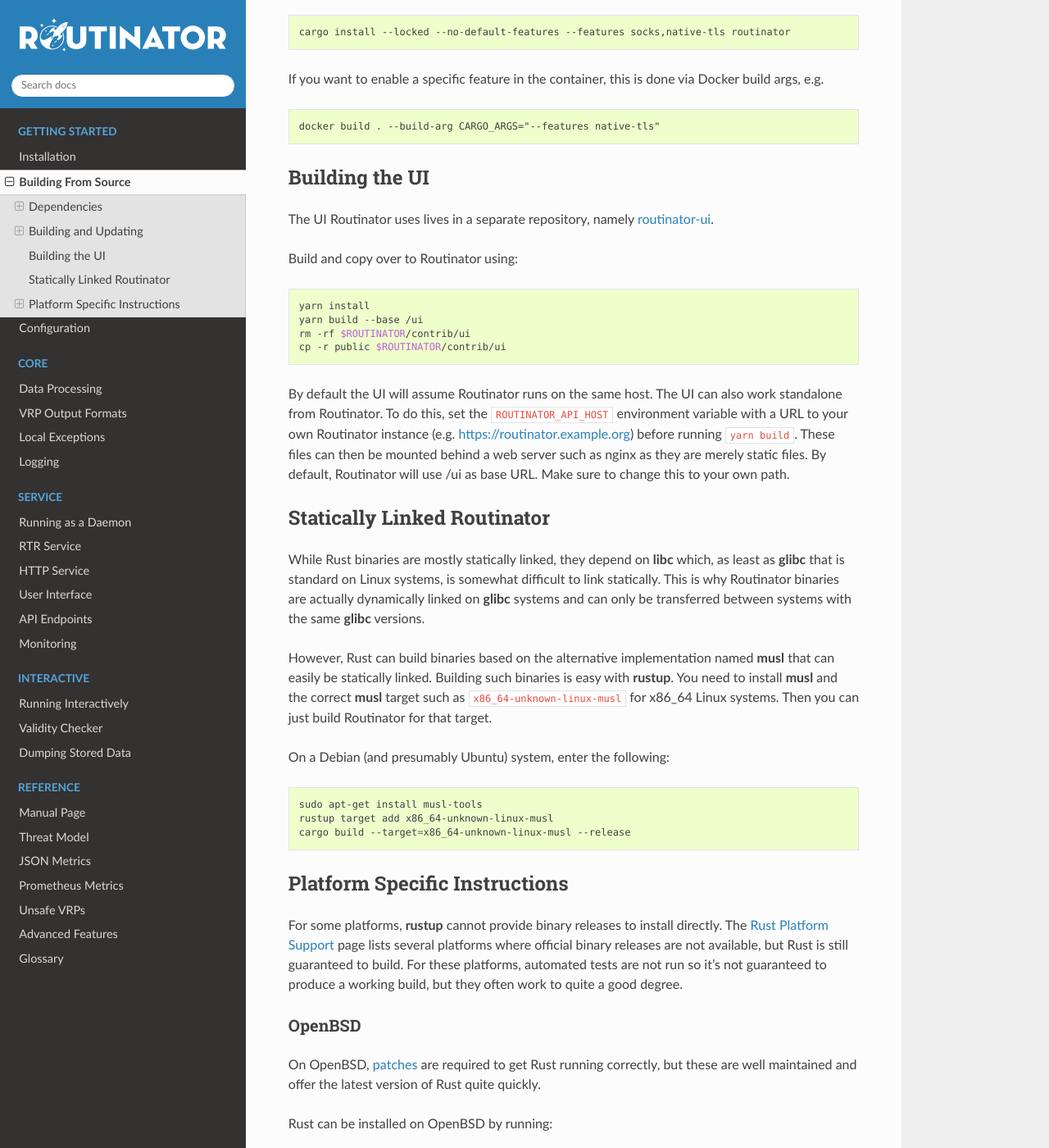
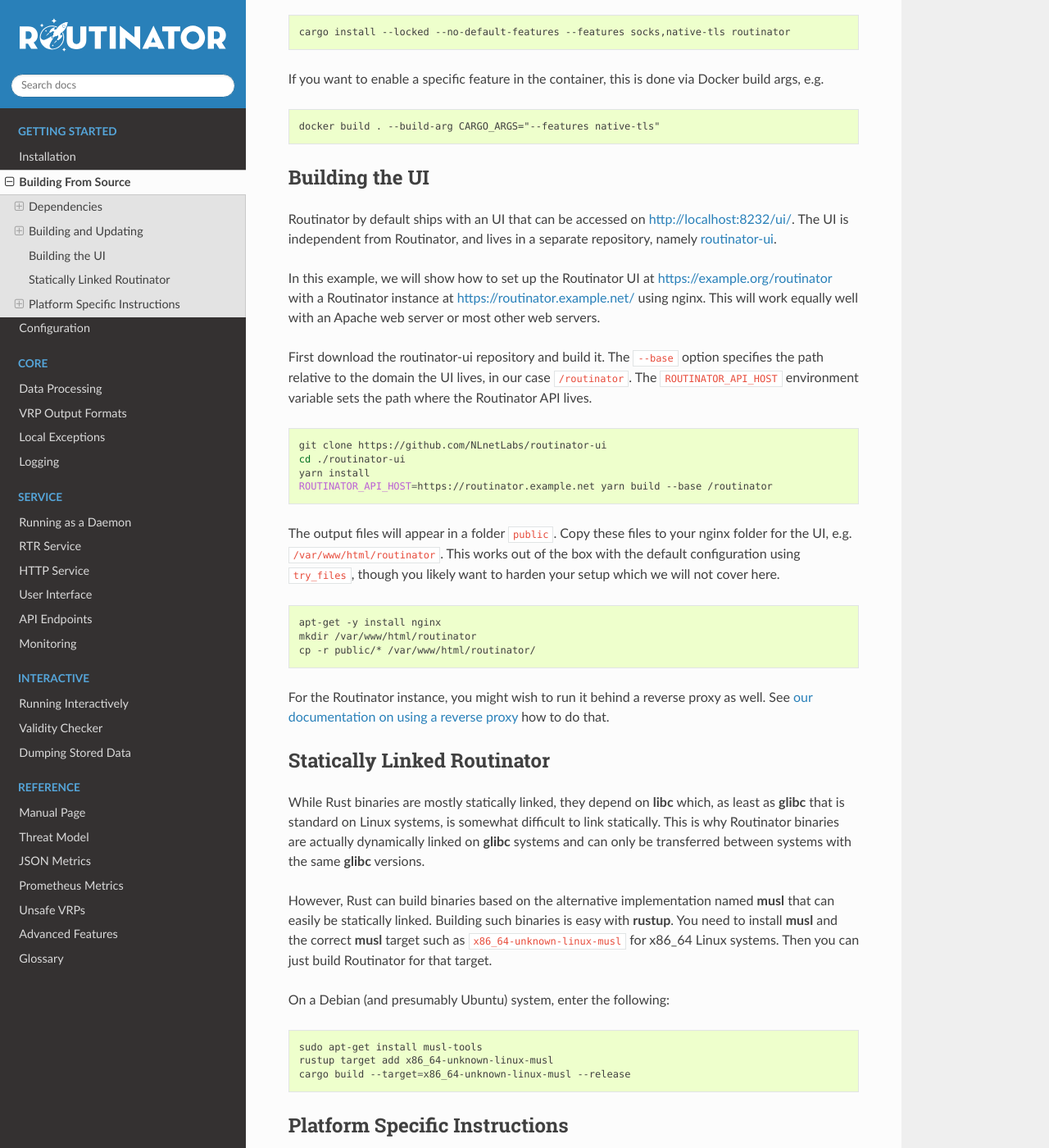
Before and after one commit to NLnetLabs/routinator, a Sphinx documentation site: the page built from doc/manual/source/building.rst, in a window 1280 px wide and 1400 px high, scrolled down 3162 px. Shown: the whole window at 82% size. Built offline with Sphinx 7.4.7 and the Read the Docs theme 3.1.0, drawn with Linux system fonts in a browser that asks for light colours.

Commit message:
Update documentation

```diff
--- a/doc/manual/source/building.rst
+++ b/doc/manual/source/building.rst
@@ -177,24 +177,28 @@
 Building the UI
 ---------------
 
-The UI Routinator uses lives in a separate repository, namely
-`routinator-ui <https://github.com/NLnetLabs/routinator-ui/>`_.
+Routinator by default ships with an UI that can be accessed on http://localhost:8232/ui/. The UI is independent from Routinator, and lives in a separate repository, namely `routinator-ui <https://github.com/NLnetLabs/routinator-ui/>`_.
 
-Build and copy over to Routinator using:
+In this example, we will show how to set up the Routinator UI at https://example.org/routinator with a Routinator instance at https://routinator.example.net/ using nginx. This will work equally well with an Apache web server or most other web servers.
+
+First download the routinator-ui repository and build it. The ``--base`` option specifies the path relative to the domain the UI lives, in our case ``/routinator``. The ``ROUTINATOR_API_HOST`` environment variable sets the path where the Routinator API lives.
 
 .. code-block:: bash
 
+    git clone https://github.com/NLnetLabs/routinator-ui
+    cd ./routinator-ui
     yarn install
-    yarn build --base /ui
-    rm -rf $ROUTINATOR/contrib/ui
-    cp -r public $ROUTINATOR/contrib/ui
+    ROUTINATOR_API_HOST=https://routinator.example.net yarn build --base /routinator
 
-By default the UI will assume Routinator runs on the same host. The UI can also
-work standalone from Routinator. To do this, set the ``ROUTINATOR_API_HOST``
-environment variable with a URL to your own Routinator instance (e.g. https://routinator.example.org)
-before running ``yarn build``. These files can then be mounted behind a web
-server such as nginx as they are merely static files. By default, Routinator
-will use /ui as base URL. Make sure to change this to your own path.
+The output files will appear in a folder ``public``. Copy these files to your nginx folder for the UI, e.g. ``/var/www/html/routinator``. This works out of the box with the default configuration using ``try_files``, though you likely want to harden your setup which we will not cover here.
+
+.. code-block:: bash
+
+    apt-get -y install nginx
+    mkdir /var/www/html/routinator
+    cp -r public/* /var/www/html/routinator/
+
+For the Routinator instance, you might wish to run it behind a reverse proxy as well. See :ref:`our documentation on using a reverse proxy <http-service:Using a Reverse Proxy>` how to do that.
 
 
 Statically Linked Routinator
```
